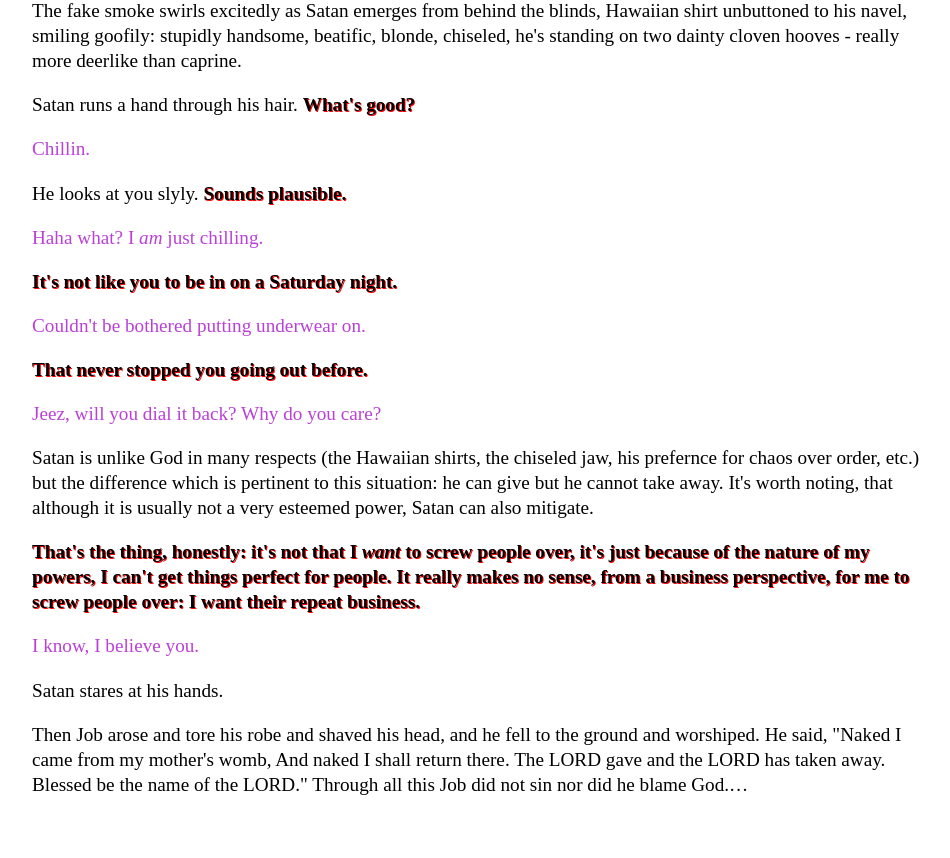
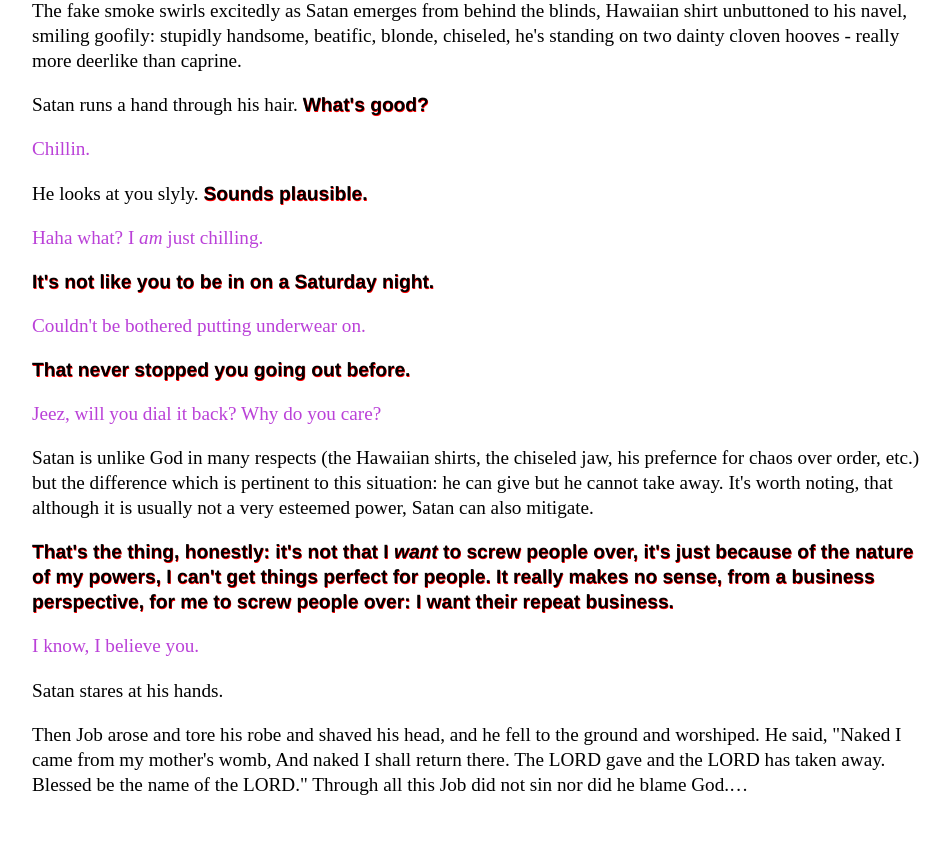
Before and after one commit to Pinelife/pinelife.github.io, a Jekyll site: the page Hellhole/Room9.html, which Jekyll copies as it is, in a window 1280 px wide. Shown: the part 968-1826 px from the top of the page, without its empty margins (160-1110 px from the left). Built offline with Jekyll 4.4.1, drawn with Linux system fonts in a browser that asks for light colours.

Commit message:
Update main.css

```diff
--- a/css/main.css
+++ b/css/main.css
@@ -17,8 +17,8 @@
 .Satan {
     color: #000;
     font-weight: bold;
-     text-shadow: 1px 1px #FF0000;
-    font-family: 'Sans-Serif';
+     text-shadow: 0.5px 0.5px #FF0000;
+    font-family: 'Helvetica', 'Arial', 'Sans-Serif' !important;
  }
 
 body {
```
